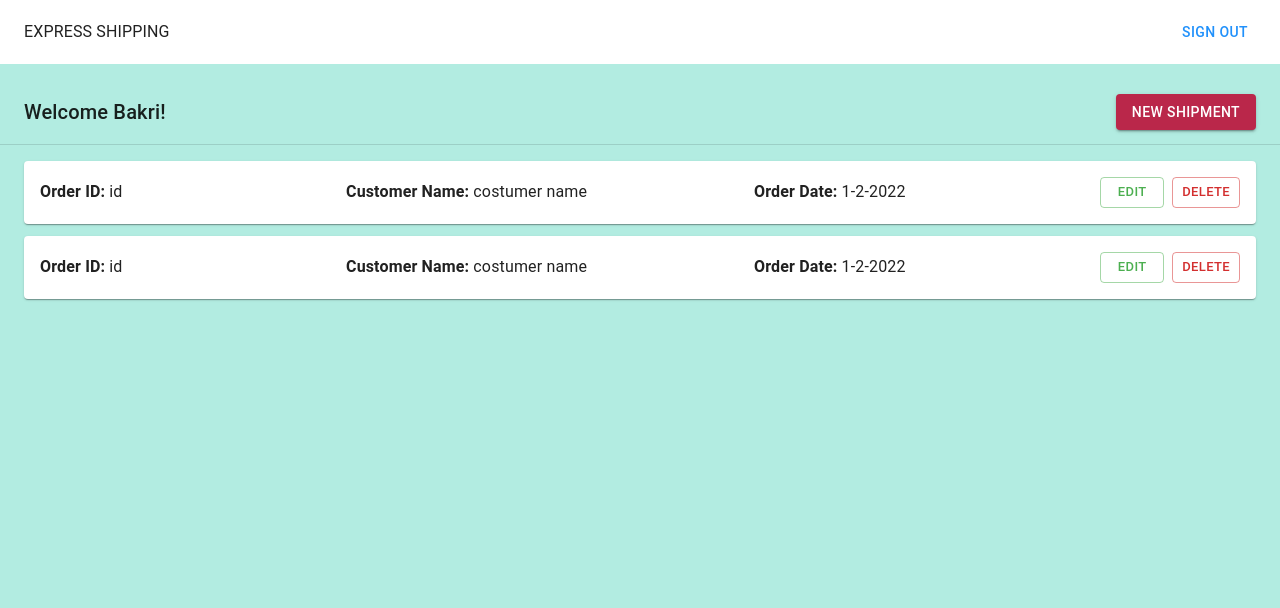
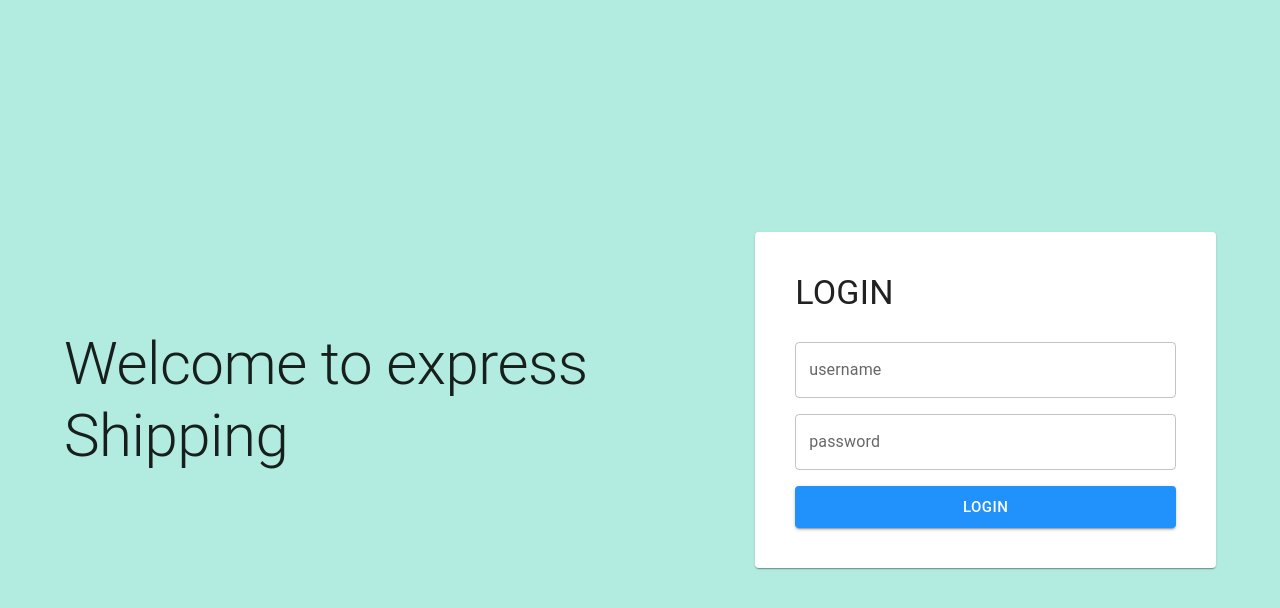
Before and after one commit to Bakri-Hmouda/pixel38-front, a React (Create React App) app: page /login in a window 1280 px wide. Before the commit this address led to /dashboard. Shown: the top 608 px of the page. Built offline with nearby package versions, Linux system fonts and the light colour scheme.

Commit message:
- changed default path - change initial login state from true to false, so we can access the login-page

```diff
--- a/src/App.js
+++ b/src/App.js
@@ -8,8 +8,8 @@ function App() {
         <BrowserRouter>
             <Routes>
                 <Route path={'/login'} element={<LoginPage/>}/>
-                <Route path={'/'} element={<NavBar/>}>
-                    <Route path={'/dashboard'} element={<Dashboard/>}/>
+                <Route path={'/dashboard'} element={<NavBar/>}>
+                    <Route index  element={<Dashboard/>}/>
                 </Route>
             </Routes>
         </BrowserRouter>
--- a/src/services/userStateProvider.js
+++ b/src/services/userStateProvider.js
@@ -7,7 +7,7 @@ export const userStateContext = createContext()
 const getToken = () => localStorage.getItem('token')
 
 const initialUserState = {
-    isLogin: true,
+    isLogin: false,
 }
 
 const reducer = (state, action) => {
```
